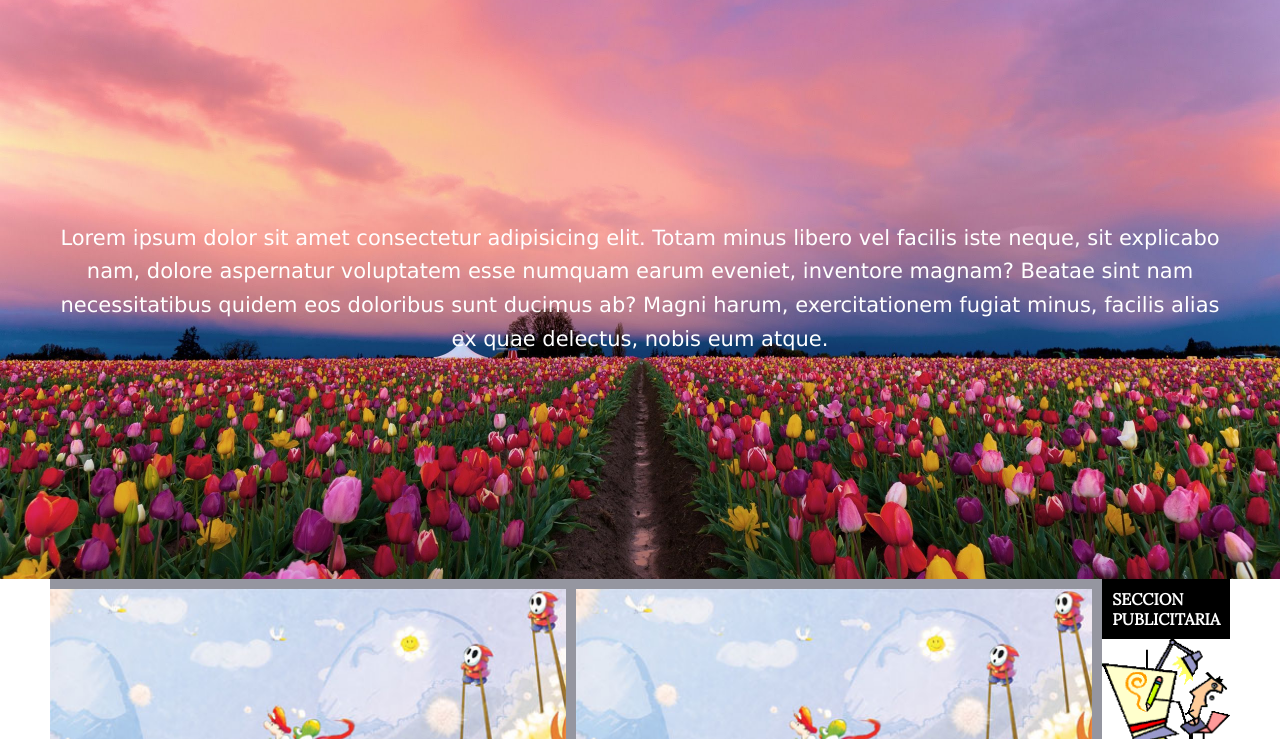
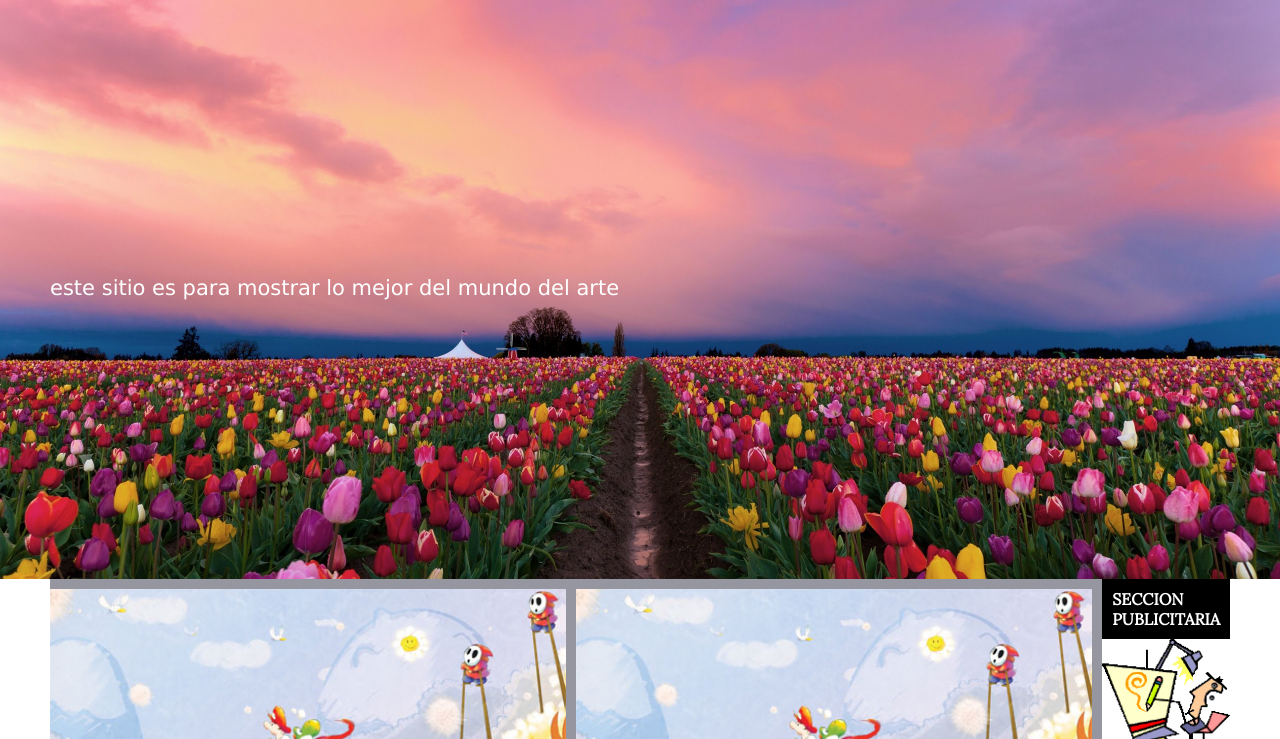
Before and after one commit to stepo2006/pintarsitioweb, a plain HTML site: page index.html in a window 1280 px wide. Shown: the part 61-800 px from the top of the page. Drawn offline with Linux system fonts and the light colour scheme.

Commit message:
version 3

```diff
--- a/index.html
+++ b/index.html
@@ -32,7 +32,7 @@
             </div>
         </div>
         <div class="texto-principal margen-interno">
-            <h1>Lorem ipsum dolor sit amet consectetur adipisicing elit. Totam minus libero vel facilis iste neque, sit explicabo nam, dolore aspernatur voluptatem esse numquam earum eveniet, inventore magnam? Beatae sint nam necessitatibus quidem eos doloribus sunt ducimus ab? Magni harum, exercitationem fugiat minus, facilis alias ex quae delectus, nobis eum atque.</h1>
+            <h1>este sitio es para mostrar lo mejor del mundo del arte</h1>
         </div>
     </header>
     <section class="section margen-interno">
```
